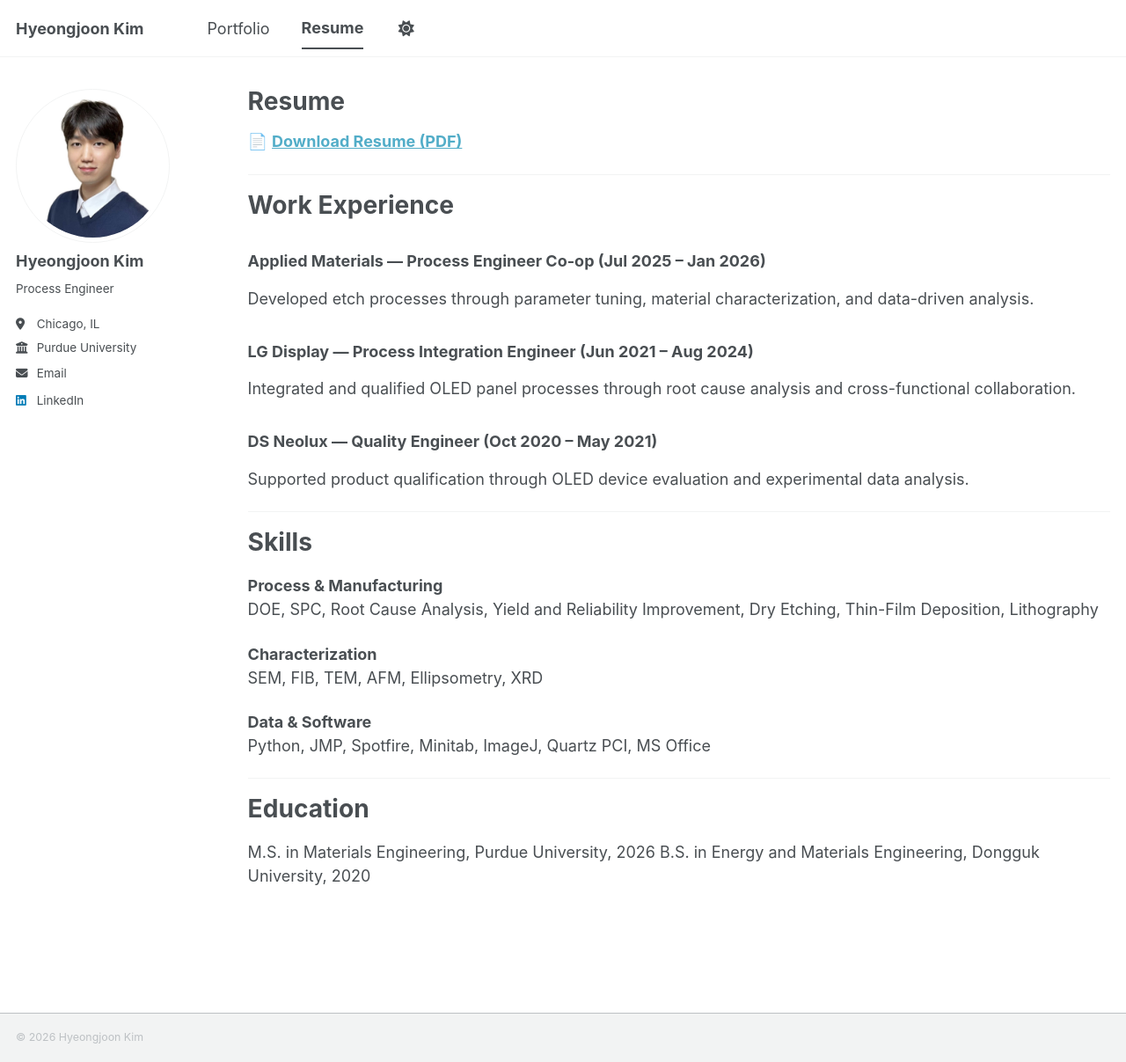
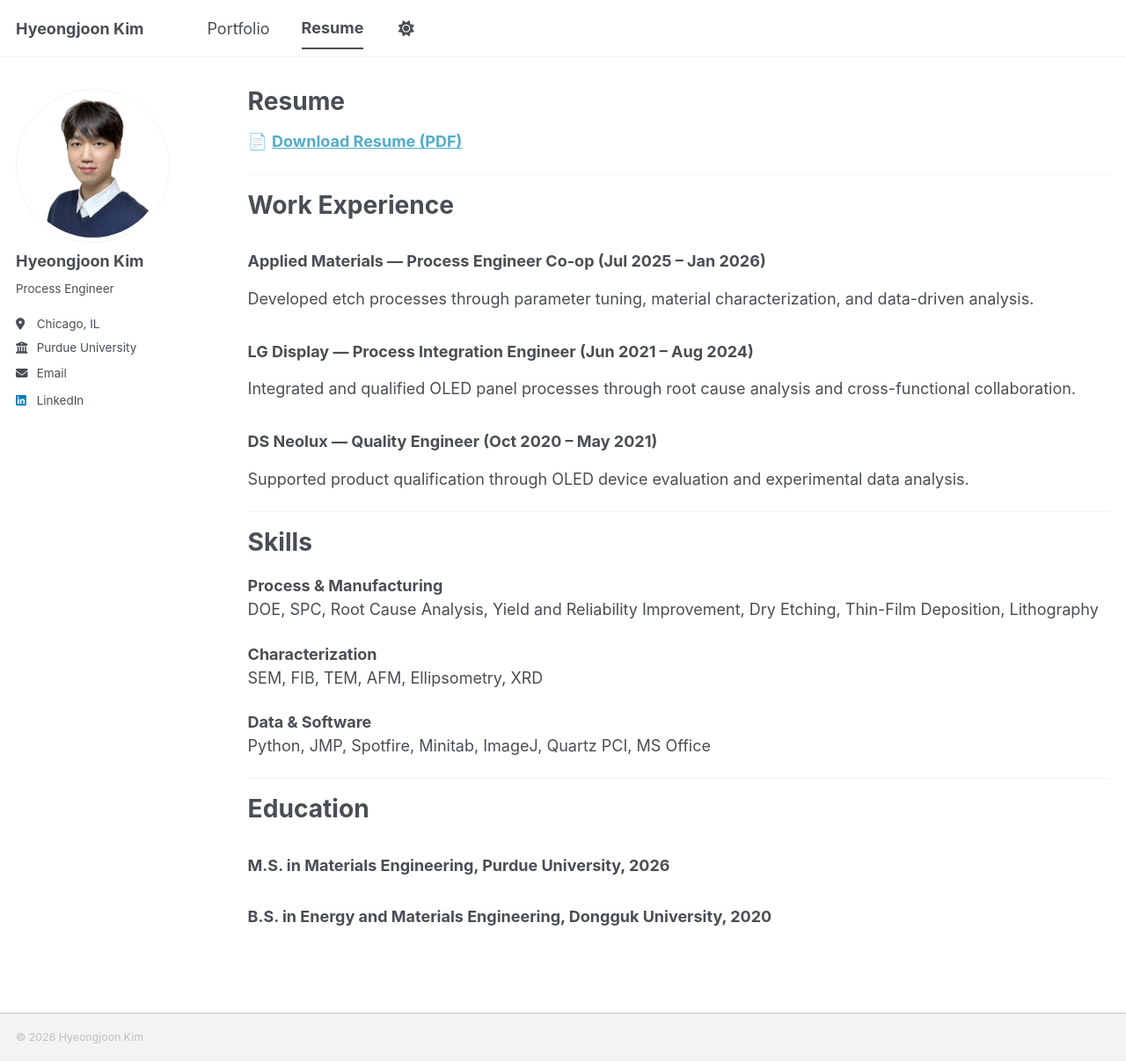
Before and after one commit to joonk1214/joonk1214.github.io, a Jekyll site: the page built from _pages/resume.md, in a window 1280 px wide and 1207 px high. Shown: the whole window at 88% size. Built offline with Jekyll 4.4.1, drawn with Linux system fonts in a browser that asks for light colours; a script bundle is joined from its source files by our own code; library files that are not in the unit come from our copies.

```diff
--- a/_pages/resume.md
+++ b/_pages/resume.md
@@ -39,5 +39,5 @@ Python, JMP, Spotfire, Minitab, ImageJ, Quartz PCI, MS Office
 
 Education
 ======
-M.S. in Materials Engineering, Purdue University, 2026
-B.S. in Energy and Materials Engineering, Dongguk University, 2020
+### M.S. in Materials Engineering, Purdue University, 2026
+### B.S. in Energy and Materials Engineering, Dongguk University, 2020
```
